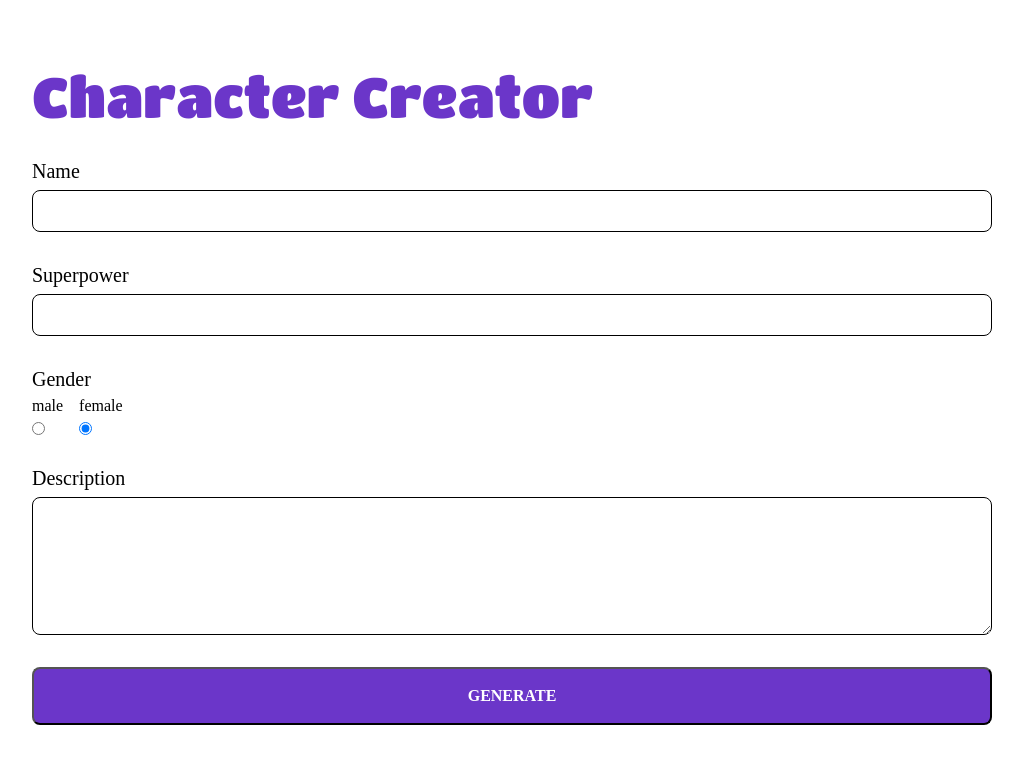
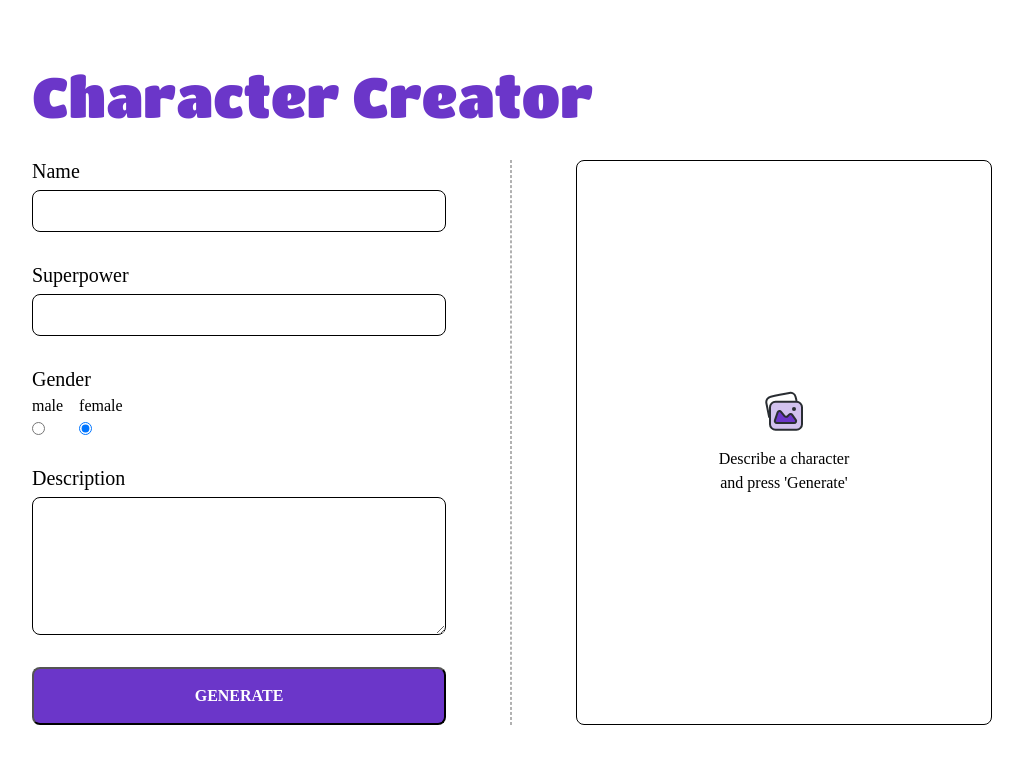
Before and after one commit to fbolcic/character-creator, a React (Create React App) app: page / in a window 1280 px wide. Shown: the top 764 px of the page, without its empty margins (128-1151 px from the left). Built offline with nearby package versions, Linux system fonts and the light colour scheme; no server answers.

Commit message:
feat: generate image from character inputs

```diff
--- a/src/App.js
+++ b/src/App.js
@@ -1,10 +1,16 @@
 import { useState } from "react";
-import styles from "./App.module.css";
+
+import { useGeneratedImage } from "./hooks";
+import { generatePromptFromCharacter } from "./utils";
 import { Header } from "./components/Header";
 import { Button } from "./components/Button";
 import { Input } from "./components/Input";
 import { Radio } from "./components/Radio";
 import { Textarea } from "./components/Textarea";
+import { Separator } from "./components/Separator";
+import { Image } from "./components/Image";
+
+import styles from "./App.module.css";
 
 function App() {
   const [name, setName] = useState("");
@@ -12,7 +18,14 @@ function App() {
   const [gender, setGender] = useState("female");
   const [description, setDescription] = useState("");
 
+  const { getImageUrl, imageUrl, isIdle, isLoading, isError, isSuccess } = useGeneratedImage();
+
   const character = { name, superpower, gender, description };
+
+  function handleGenerate() {
+    const prompt = generatePromptFromCharacter(character);
+    getImageUrl(prompt);
+  }
 
   return (
     <div className={styles.wrapper}>
@@ -24,8 +37,10 @@ function App() {
             <Input label="Superpower" value={superpower} onChange={setSuperpower} />
             <Radio label="Gender" options={["male", "female"]} value={gender} onChange={setGender} />
             <Textarea label="Description" value={description} onChange={setDescription} />
-            <Button text="Generate" onClick={() => console.log("Character: ", character)} />
+            <Button text="Generate" onClick={handleGenerate} />
           </div>
+          <Separator />
+          <Image imageUrl={imageUrl} isIdle={isIdle} isLoading={isLoading} isError={isError} isSuccess={isSuccess} />
         </div>
       </div>
     </div>
```
